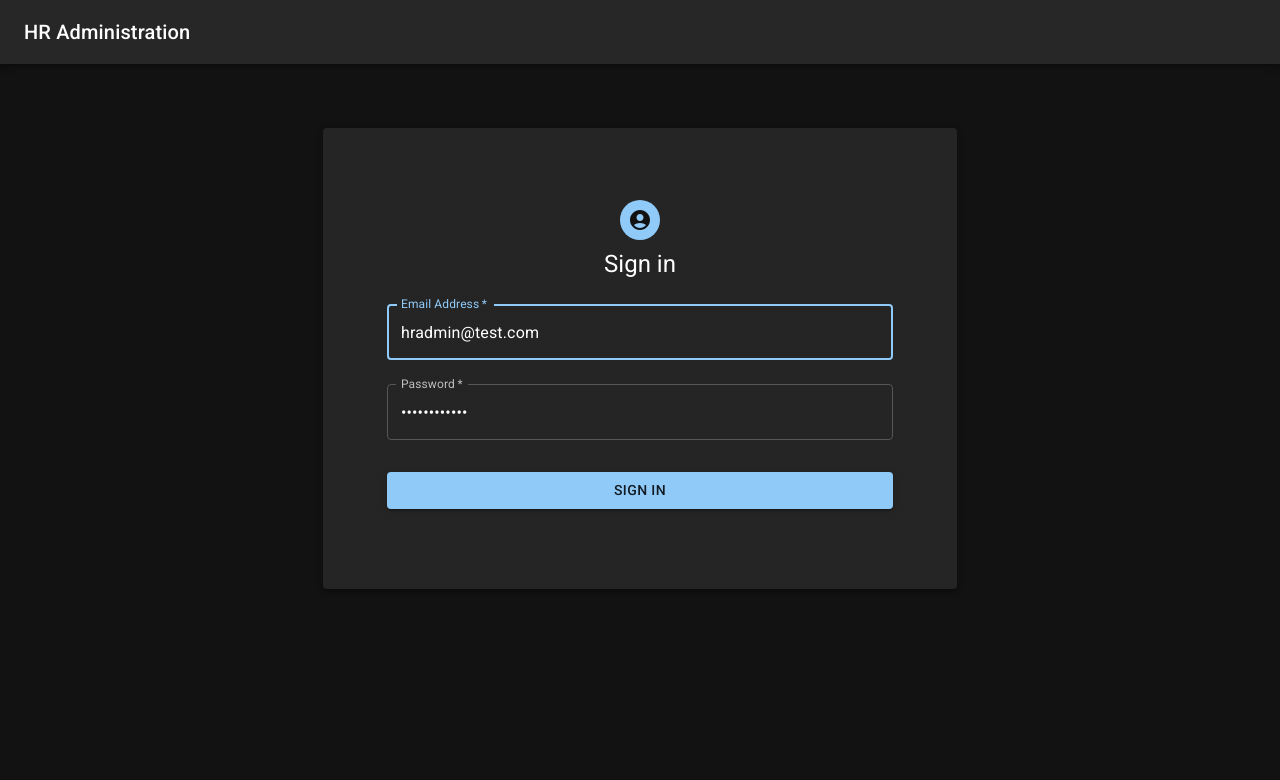
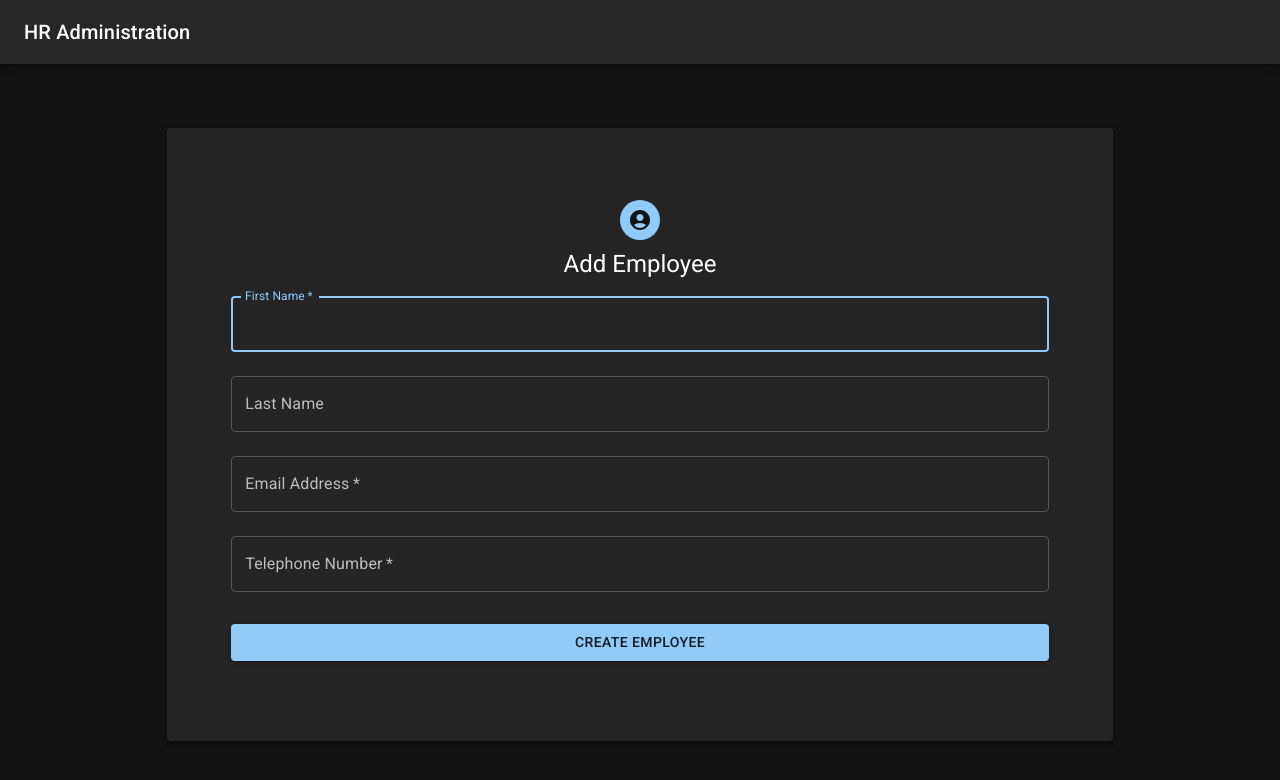
Before and after one commit to Reuel-T/HR-Admin-Project, a React (Vite) app in the folder Hr-Frontend/: page /add-employee in a window 1280 px wide. Before the commit this address led to /login. Shown: the top 780 px of the page. Built offline with nearby package versions, Linux system fonts and the light colour scheme.

Commit message:
Add employees done

```diff
--- a/Hr-Frontend/src/components/Navbar.jsx
+++ b/Hr-Frontend/src/components/Navbar.jsx
@@ -24,12 +24,8 @@ function Navbar(props) {
   const navigate = useNavigate()
 
 
-
-  useEffect(() => {
-    if (!user) {
-      navigate('login');
-    }
-  }, [user])
+  //set the dependency on user, so that the nav updates depending on the user
+  useEffect(() => { }, [user]);
 
   function stringAvatar(name) {
     return {
--- a/Hr-Frontend/src/layout/MainLayout.jsx
+++ b/Hr-Frontend/src/layout/MainLayout.jsx
@@ -3,6 +3,7 @@ import React, { useState } from 'react'
 import { Outlet, Route, Routes } from 'react-router-dom'
 import Navbar from '../components/Navbar'
 import {UserProvider} from '../context/UserContext'
+import AddEmployeePage from '../pages/AddEmployeePage'
 import ListDepartmentsPage from '../pages/ListDepartmentsPage'
 import ListEmployeesPage from '../pages/ListEmployeesPage'
 import Login from '../pages/Login'
@@ -37,6 +38,10 @@ function MainLayout() {
               path='/departments'
               element={<ListDepartmentsPage/>}
             />
+            <Route
+              path='/add-employee'
+              element={<AddEmployeePage/>}
+            />
           </Routes>
         </Container>
       </UserProvider>
--- /dev/null
+++ b/Hr-Frontend/src/pages/AddEmployeePage.jsx
@@ -0,0 +1,178 @@
+import { Avatar, Box, CssBaseline, Paper, TextField, Typography, Button, Alert, IconButton } from '@mui/material'
+import React, { useEffect, useState } from 'react'
+import AccountCircleRoundedIcon from '@mui/icons-material/AccountCircleRounded';
+import { Container } from '@mui/system';
+import { useMutation } from 'react-query';
+import apiClient from '../api/http';
+import CloseIcon from '@mui/icons-material/Close';
+import Collapse from '@mui/material/Collapse';
+
+function AddEmployeePage() {
+
+    let createUserData = null;
+    const [createdUsername, updateCreatedUsername] = useState(null);
+
+    const [showAlertSuccess, updateShowAlertSuccess] = useState(false);
+    const [showAlertFail, updateShowAlertFail] = useState(false);
+
+    function handleSubmit(event) {
+        event.preventDefault();
+        updateShowAlertSuccess(false);
+        const data = new FormData(event.currentTarget);
+        createUserData = {
+            firstName: data.get('firstName'),
+            lastName: data.get('lastName'),
+            emailAddress: data.get('emailAddress'),
+            telephoneNumber: data.get('telephoneNumber'),
+            managerID: null
+        };
+        updateCreatedUsername(data.get('emailAddress'));
+        try {
+            createUser();
+        } catch (error) {
+            console.log(error);
+            updateShowAlertFail(true);
+        }
+    }
+
+    const { isLoading: isCreatingUser, mutate: createUser } = useMutation(
+        async () => {
+            console.log(createUserData);
+            return await apiClient.post('/api/Employee', createUserData);
+        },
+        {
+            onSuccess: ({ data }) => {
+                let response = data;
+                updateShowAlertSuccess(true);
+                console.log(response);
+            },
+            onError: (res) => {
+                console.log(res);
+                updateShowAlertFail(true);
+            }
+        }
+    )
+
+    return (
+        <>
+            <CssBaseline />
+            <Container sx={{ width: '90%' }}>
+                <Box
+                    sx={{
+                        marginTop: 8,
+                        display: 'flex',
+                        flexDirection: 'column',
+                        alignItems: 'center'
+                    }}
+                    >
+                    <Paper elevation={3}
+                        sx={{
+                            padding: 8,
+                            display: 'flex',
+                            flexDirection: 'column',
+                            alignItems: 'center',
+                        }}
+                    >
+                        <Avatar sx={{ m: 1, bgcolor: 'primary.main' }}>
+                            <AccountCircleRoundedIcon />
+                        </Avatar>
+                        <Typography component="h1" variant="h5">
+                            Add Employee
+                        </Typography>
+                        <Box component='form' onSubmit={handleSubmit}>
+                            <TextField
+                                margin='normal'
+                                required
+                                fullWidth
+                                id='firstName'
+                                label='First Name'
+                                name='firstName'
+                                autoFocus
+                            />
+                            <TextField
+                                margin='normal'
+                                fullWidth
+                                id='lastName'
+                                label='Last Name'
+                                name='lastName'
+                            />
+                            <TextField
+                                margin='normal'
+                                fullWidth
+                                id='emailAddress'
+                                label='Email Address'
+                                name='emailAddress'
+                                type='email'
+                                required
+                            />
+                            <TextField
+                                margin='normal'
+                                fullWidth
+                                required
+                                id='telephoneNumber'
+                                label='Telephone Number'
+                                name='telephoneNumber'
+                                type='tel'
+                            />
+                            <Button type='submit'
+                                fullWidth
+                                variant='contained'
+                                sx={{ mt: 3, mb: 2 }}
+                            >
+                            Create Employee
+                            </Button>
+                        </Box>
+                    </Paper>
+                </Box>
+                <Box sx={{ position:'', width: '100%', marginTop : 8 }}>
+                    <Collapse in={showAlertSuccess}>
+                        <Alert
+                            severity='success'
+                            action=
+                            {
+                                <IconButton
+                                aria-label="close"
+                                color="inherit"
+                                size="small"
+                                onClick={() => {
+                                    updateShowAlertSuccess(false);
+                                }}
+                                >
+                                <CloseIcon fontSize="inherit" />
+                                </IconButton>
+                            }
+                            sx={{ mb: 2 }}
+                        >
+                        {`Employee with Email Address ${createdUsername} successfully created`}
+                        </Alert>
+                    </Collapse>
+                </Box>
+                <Box sx={{ width: '100%', marginTop : 8 }}>
+                    <Collapse in={showAlertFail}>
+                        <Alert
+                            severity='error'
+                            action=
+                            {
+                                <IconButton
+                                aria-label="close"
+                                color="inherit"
+                                size="small"
+                                onClick={() => {
+                                    updateShowAlertFail(false);
+                                }}
+                                >
+                                <CloseIcon fontSize="inherit" />
+                                </IconButton>
+                            }
+                            sx={{ mb: 2 }}
+                        >
+                        {`Unable to create Employee with Email Address ${createdUsername}`}
+                        </Alert>
+                    </Collapse>
+                </Box>
+            </Container>
+        </>
+    )
+}
+
+export default AddEmployeePage
--- a/Hr-Frontend/src/pages/ListDepartmentsPage.jsx
+++ b/Hr-Frontend/src/pages/ListDepartmentsPage.jsx
@@ -1,4 +1,4 @@
-import { LinearProgress } from '@mui/material';
+import { LinearProgress, Typography } from '@mui/material';
 import { Box } from '@mui/system';
 import React, { useContext, useEffect, useState } from 'react';
 import { useQuery } from 'react-query';
@@ -13,6 +13,14 @@ function ListDepartmentsPage() {
   const [departments, updateDepartments] = useState([]);
 
   const navigate = useNavigate();
+
+  useEffect(() => {
+    //check if the user is null, and redirect to login page
+    if (user === null || undefined) {
+        navigate('/login');
+    }
+    console.log(user)
+  },[user])
 
   const { isLoading: isLoadingDepartments, refecth: getDepartments } = useQuery('get-departments',
     async () => {
@@ -41,22 +49,17 @@ function ListDepartmentsPage() {
     {field: 'status', headerName: 'Status', width: 70, type: 'boolean'}
   ]
 
-  useEffect((user) => {
-    if (user === null) {
-      navigate('login');
-    }
-  })
-
   return (
     <>
+      <Typography variant='h3' sx={{marginTop: 8}}>Departments</Typography>
       {
         isLoadingDepartments &&
-        <LinearProgress sx={{width: '100%', marginTop: 8}}/>
+        <LinearProgress sx={{width: '100%', marginTop: 4}}/>
       }
-      <Box sx={{height: '65vh', width: '100%', marginTop: 8}}>
+      <Box sx={{height: '50vh', width: '100%', marginTop: 4}}>
       {departments.length > 0 &&
           <DataGrid
-          sx={{marginTop : 8}}
+          sx={{marginTop : 4}}
           columns={tableColumns}
           rows={departments}
           />
--- a/Hr-Frontend/src/pages/ListEmployeesPage.jsx
+++ b/Hr-Frontend/src/pages/ListEmployeesPage.jsx
@@ -1,10 +1,10 @@
-import React, { useContext, useEffect, useState } from 'react';
+import React, { useContext, useEffect, useReducer, useState } from 'react';
 import UserContext from '../context/UserContext';
 import apiClient from '../api/http';
 import { useQuery } from 'react-query';
-import { useNavigate } from 'react-router-dom';
+import { Link, useNavigate } from 'react-router-dom';
 import { DataGrid } from '@mui/x-data-grid';
-import { LinearProgress } from '@mui/material';
+import { Button, LinearProgress, Stack, Typography } from '@mui/material';
 import { Box, width } from '@mui/system';
 
 function ListEmployeesPage(){
@@ -14,7 +14,15 @@ function ListEmployeesPage(){
     /**
      * Getting the user context
     */
-    const { user } = useContext(UserContext);
+    const { user, updateUser } = useContext(UserContext);
+
+    useEffect(() => {
+        //check if the user is null, and redirect to login page
+        if (user === null || undefined) {
+            navigate('/login');
+        }
+        console.log(user)
+    },[user])
 
     const navigate = useNavigate();
 
@@ -56,24 +64,45 @@ function ListEmployeesPage(){
         {field: 'lastName', headerName: 'Last Name', width: 130},
         {field: 'emailAddress', headerName: 'Email Address', width: 130},
         {field: 'managerName', headerName: 'Manager Name', width: 130},
-        {field: 'status', headerName: 'Status', width: 70, type:'boolean'},
+        { field: 'status', headerName: 'Status', width: 70, type: 'boolean' },
+        {
+            field: 'action',
+            headerName: 'Actions',
+            sortable: false,
+            width: 210,
+            renderCell: (params) => {
+                const onClick = (e) => {
+                    e.stopPropagation(); // don't select this row after clicking
+
+                    const api = params.api;
+                    const thisRow = {};
+
+                    api
+                      .getAllColumns()
+                      .filter((c) => c.field !== "__check__" && !!c)
+                      .forEach(
+                        (c) => (thisRow[c.field] = params.getValue(params.id, c.field))
+                      );
+
+                    return alert(JSON.stringify(thisRow, null, 4));
+                };
+                return <Button variant='outlined' onClick={onClick}>This is a button</Button>
+            }
+        }
     ]
 
-    useEffect((user) => {
-        //check if the user is null, and redirect to login page
-        if (user === null) {
-            navigate('/login');
-        }
-    })
+
 
     return (
         <>
+            <Typography variant='h3' sx={{marginTop: 8}}>Employees</Typography>
+
             {
                 isLoadingEmployees &&
                 <LinearProgress sx={{width: '100%', marginTop: 8}}/>
             }
 
-            <Box sx={{height: '65vh', width: '100%', marginTop: 8}}>
+            <Box sx={{height: '50vh', width: '100%', marginTop: 2}}>
             {employees.length > 0 &&
                 <DataGrid
                 sx={{marginTop : 8}}
@@ -82,6 +111,11 @@ function ListEmployeesPage(){
                 />
             }
             </Box>
+            <Box sx={{ marginTop: 4 }}>
+                <Link to='/add-employee'>
+                    <Button variant='contained'>Add Employee</Button>
+                </Link>
+            </Box>
         </>
     )
 }
--- a/Hr-Frontend/src/pages/Login.jsx
+++ b/Hr-Frontend/src/pages/Login.jsx
@@ -69,8 +69,7 @@ function Login() {
                 display: 'flex',
                 flexDirection: 'column',
                 alignItems: 'center',
-            }}
-                >
+            }}>
                 <Paper elevation={3}
                     sx={{
                         padding: 8,
```
Also changed, not shown: 1 other file (tests, documents, lock files or other folders). Lines whose indentation alone changed are shown as unchanged.
